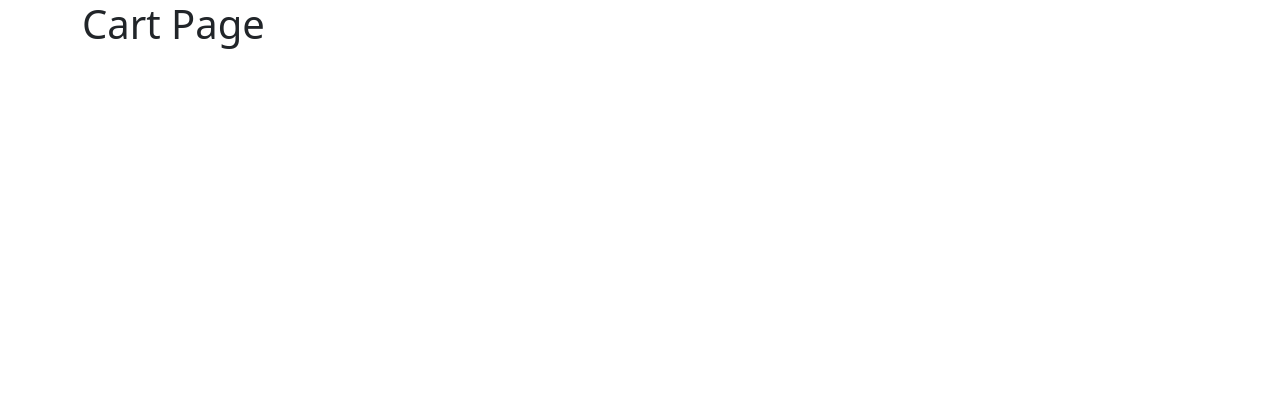
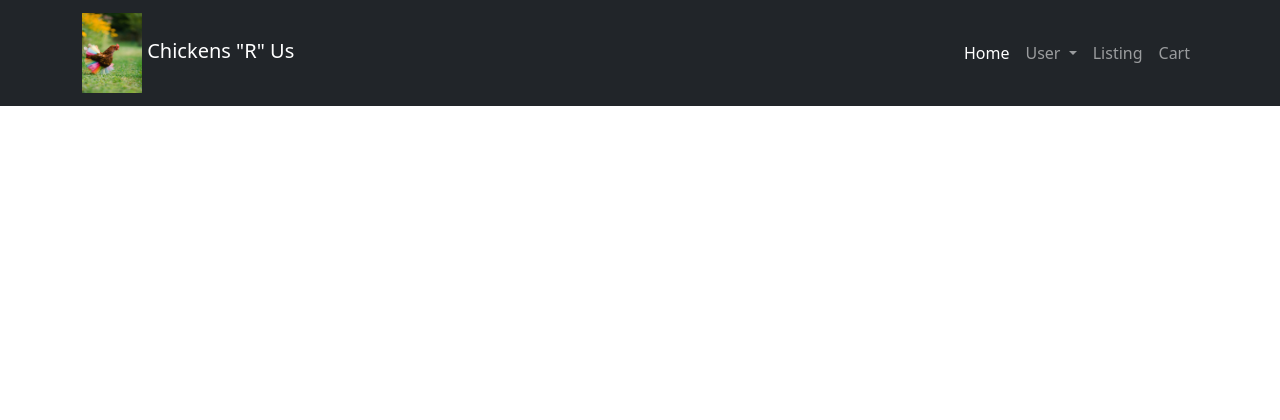
Before and after one commit to alexanderjshapiro/chickensrus, a Flask app: page /cart in a window 1280 px wide. Before the commit the part shown is almost empty. Shown: the top 420 px of the page. Before the commit the page ends 49 px from the top, so only its background shows below. Run offline with Flask 2, Linux system fonts and the light colour scheme; some libraries are stand-ins or nearby versions.

Commit message:
Navbar and searchbar added

```diff
--- a/app/templates/base.html
+++ b/app/templates/base.html
@@ -19,8 +19,9 @@
     <meta name="theme-color" content="#000000">
     <link href="{{ url_for('static', filename='css/style.css') }}" rel="stylesheet">
     <link href="{{ url_for('static', filename='css/bootstrap.min.css') }}" rel="stylesheet">
+    <link href="https://cdn.jsdelivr.net/npm/bootstrap@5.0.2/dist/css/bootstrap.min.css" rel="stylesheet" integrity="sha384-EVSTQN3/azprG1Anm3QDgpJLIm9Nao0Yz1ztcQTwFspd3yD65VohhpuuCOmLASjC" crossorigin="anonymous">
 </head>
-<body>
+<body style="height:2000px">
 {% with messages = get_flashed_messages() %}
 {% if messages %}
 <div class="row flashed-messages">
@@ -32,8 +33,78 @@
 {% endwith %}
 
 <header>
-    <!--  TODO: Navigation Bar  -->
-    <!--  TODO: Search Bar  -->
+    <!--Navigation Bar-->
+    <nav class="navbar fixed-top navbar-expand-sm navbar-dark bg-dark">
+        <div class="container">
+        <a href="#"
+           class="navbar-brand mb-0 h1">
+            <img
+            class="d-inline-block align-middle"
+            src="http://127.0.0.1:5000/static/images/chicken.jpeg"
+            width="60" Height="80" >
+            Chickens "R" Us
+        </a>
+        <button
+        type="button"
+        data-bs-toggle="collapse"
+        data-bs-target="#navbarNav"
+        class="navbar-toggler"
+        aria-controls="navbarNav"
+        aria-expanded="false"
+        aria-label="Toggle navigation"
+        >
+          <span class="navbar-toggler-icon"></span>
+        </button>
+        <div
+            class="collapse.navbar-collapse"
+            id="navbarNav">
+            <ul class="navbar-nav">
+                <li class="nav-item active">
+                    <a href="#" class="nav-link active">
+                        Home
+                    </a>
+                </li>
+                <!-- DROPDOWN BUTTON FOR USER HERE -->
+                <li class="nav-item dropdown">
+                    <a href="#" class="nav-link dropdown-toggle"
+                     id="navbarDropdown"
+                     role="button"
+                     data-bs-toggle="dropdown"
+                     aria-expanded="false"
+                     >
+                       User
+                    </a>
+                    <ul class="dropdown-menu"
+                    aria-labelledby="navbarDropdown">
+                      <li><a href="#"
+                      class="dropdown-item">Login</a></li>
+                      <li><a href="#"
+                      class="dropdown-item">Logout</a></li>
+                      <li><a href="#"
+                      class="dropdown-item">Sign-Up</a></li>
+                    </ul>
+                </li>
+                <li class="nav-item">
+                    <a href="#" class="nav-link">
+                        Listing
+                    </a>
+                </li>
+                <li class="nav-item">
+                    <a href="#" class="nav-link">
+                        Cart
+                    </a>
+                </li>
+            </ul>
+        </div>
+     </div>
+    </nav>
+    <script src="https://cdn.jsdelivr.net/npm/bootstrap@5.0.2/dist/js/bootstrap.bundle.min.js" integrity="sha384-MrcW6ZMFYlzcLA8Nl+NtUVF0sA7MsXsP1UyJoMp4YLEuNSfAP+JcXn/tWtIaxVXM" crossorigin="anonymous"></script>
+    <!-- Search Bar  -->
+    <form class="d-flex">
+        <input type="text" class="form-control me-2">
+        <button type="submit" class="btn
+         btn-outline-success" >Search</button>
+    </form>
 </header>
 
 <div class="container">
```
